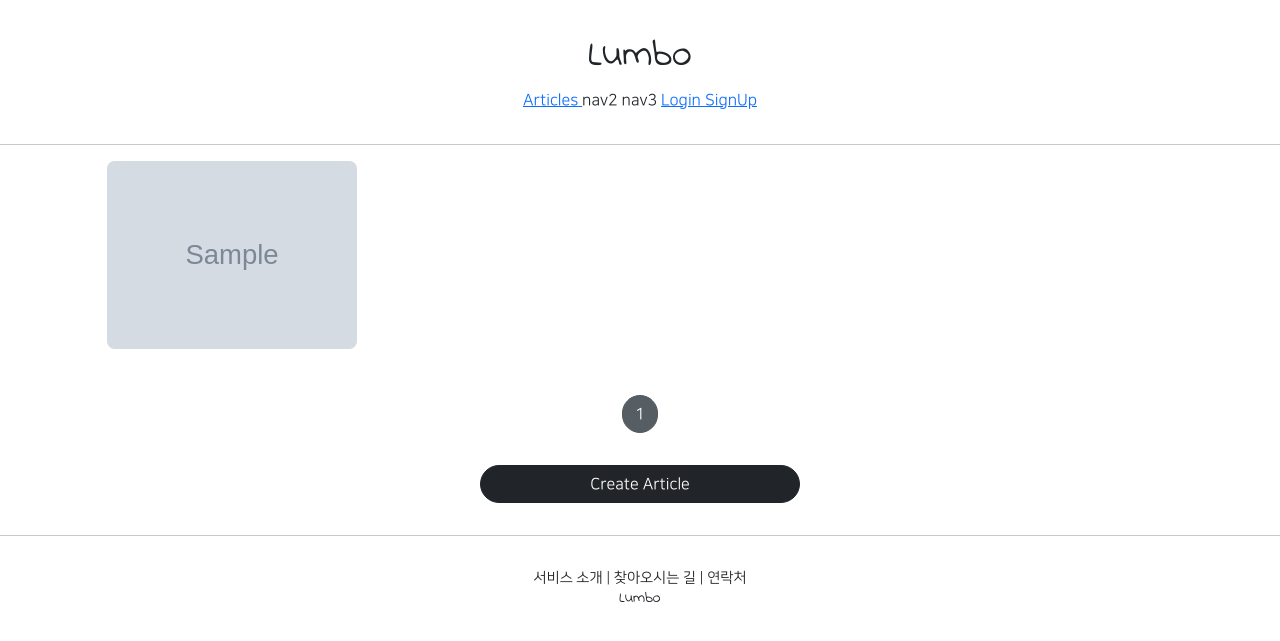
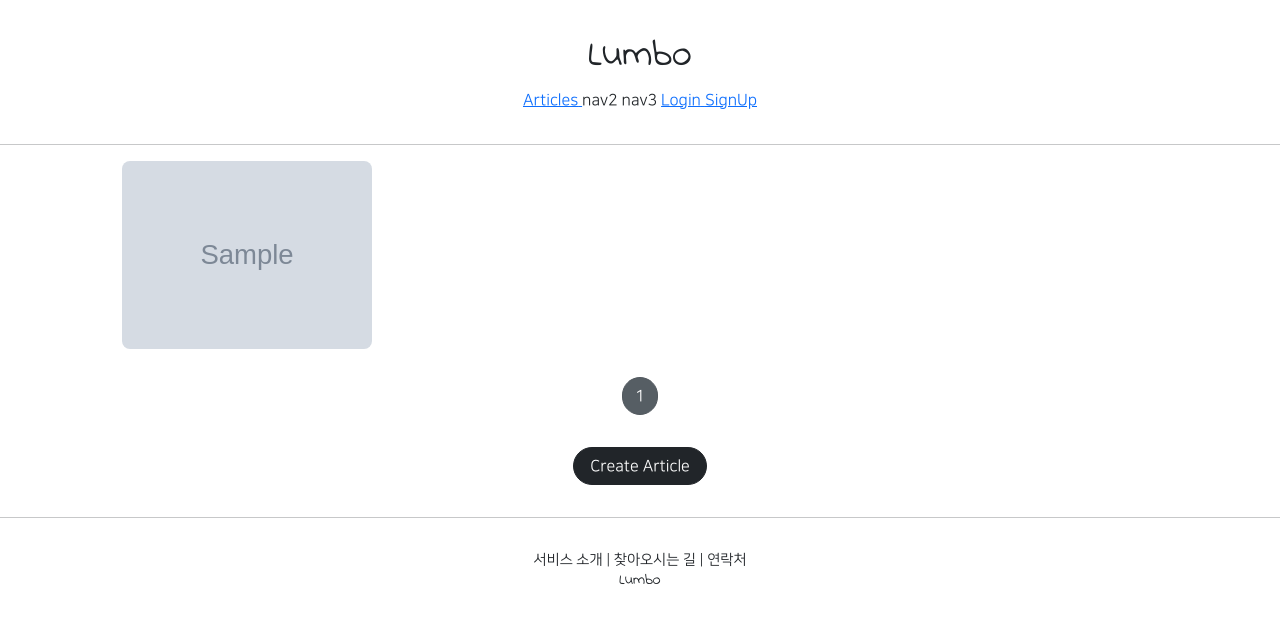
Before and after one commit to Klumbo/lumbo, a Django app: page /articles/list/ in a window 1280 px wide. Shown: the top 641 px of the page. Run offline with Django 3.2, Linux system fonts and the light colour scheme; tables that the repository leaves empty hold one stand-in row (values such as "Sample post"); grey boxes marked "Sample" are stand-in pictures; some libraries are stand-ins or nearby versions.

Commit message:
django 39

```diff
--- a/articleapp/templates/articleapp/list.html
+++ b/articleapp/templates/articleapp/list.html
@@ -5,9 +5,17 @@
 {% block content %}
 
 <style>
+    .container {
+        padding: 0;
+        margin: 0 auto;
+    }
+
+    .container a {
+        width: 45%;
+        max-width: 250px;
+    }
+
     .container div {
-        width: 250px;
-        background-color: antiquewhite;
         display: flex;
         justify-content: center;
         align-items: center;
@@ -39,7 +47,7 @@
     {% include 'snippets/pagination.html' with page_obj=page_obj %}
 
     <div style="text-align: center;">
-        <a href="{% url 'articleapp:create' %}" class='btn btn-dark rounded-pill col-3 mt-3 mb-3'>
+        <a href="{% url 'articleapp:create' %}" class='btn btn-dark rounded-pill  mt-3 mb-3 px-3'>
             Create Article
         </a>
     </div>
--- a/articleapp/views.py
+++ b/articleapp/views.py
@@ -61,4 +61,4 @@
     model = Article
     context_object_name = 'article_list'
     template_name = 'articleapp/list.html'
-    paginate_by = 3
+    paginate_by = 25
--- a/lumbo/settings.py
+++ b/lumbo/settings.py
@@ -36,7 +36,7 @@
 # SECURITY WARNING: don't run with debug turned on in production!
 DEBUG = True
 
-ALLOWED_HOSTS = ['localhost', '127.0.0.1']
+ALLOWED_HOSTS = ['*']
 
 
 # Application definition
--- a/static/base.css
+++ b/static/base.css
@@ -15,3 +15,9 @@
     text-align: center;
     margin: 2rem 0;
 }
+
+@media screen and (max-width:500px) {
+    html {
+        font-size: 13px;
+    }
+}
--- a/static/js/magicgrid.js
+++ b/static/js/magicgrid.js
@@ -278,7 +278,7 @@
 let magicGrid = new MagicGrid({
     container: '.container',
     animate: true,
-    gutter: 30,
+    gutter: 12,
     static: true,
     useMin: true
   });
--- a/templates/head.html
+++ b/templates/head.html
@@ -3,6 +3,7 @@
 
 <head>
     <meta charset="UTF-8">
+    <meta name="viewport" content="width=device-width, initial-scale=1, shrink-to-fit=no">
     <title>Lumbo</title>
 
     <!-- 부트스트랩 -->
```
